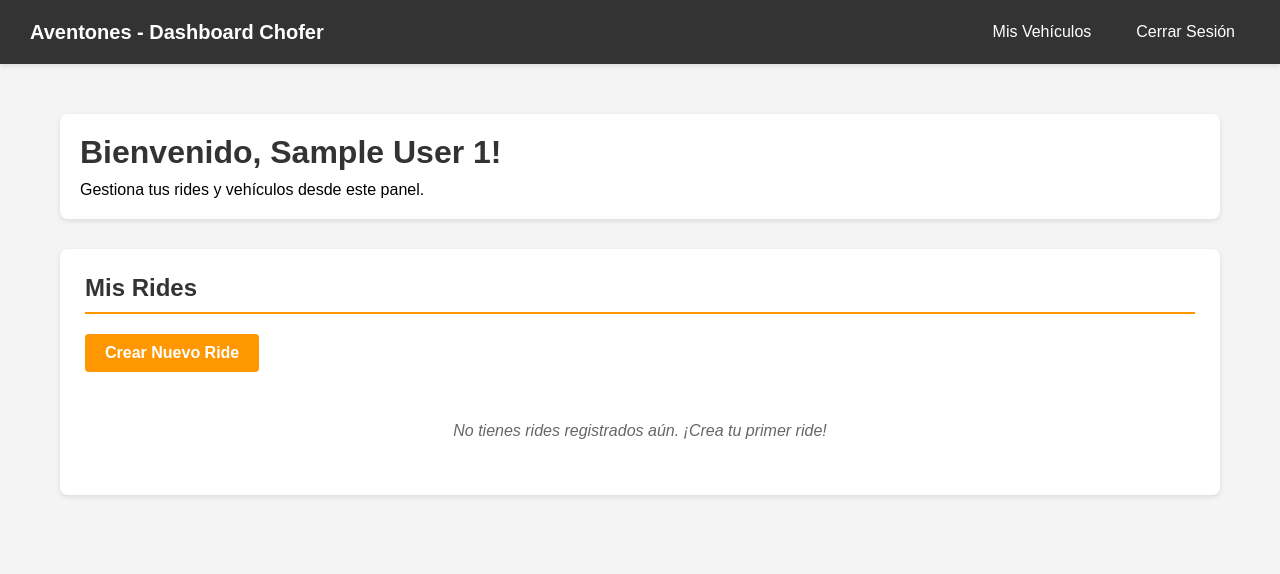
After one commit to pablora573-star/Proyecto1-ISW-613, a PHP site: page /pages/dashboard_chofer.php in a window 1280 px wide. The commit adds this page. Shown: the top 574 px of the page. Run offline with PHP 8.4, Linux system fonts and the light colour scheme; the visitor is signed in with stand-in values (Sample User, id 1); data that the repository does not hold is empty.

Commit message:
Usuarios
Se crearon el insertar de los usuarios, el activar cuentas nuevas, el dashboard de los choferes, se cambiaron algunas cosas del  registro de admins y se cre un php que habisa si la cuenta se pudo activar o no.

```diff
--- /dev/null
+++ b/pages/dashboard_chofer.php
@@ -0,0 +1,248 @@
+<?php
+session_start();
+
+// Verificar que el usuario esté logueado y sea chofer
+if (!isset($_SESSION['user_id']) || $_SESSION['rol'] !== 'chofer') {
+    header("Location: /index.php?error=sesion_expirada");
+    exit();
+}
+
+$currentDir = dirname(__FILE__);
+$parentDir = dirname($currentDir);
+include($parentDir . '/common/connection.php');
+
+$user_id = $_SESSION['user_id'];
+$nombre = $_SESSION['nombre'];
+$apellido = $_SESSION['apellido'];
+
+// Obtener rides del chofer
+$sqlRides = "SELECT r.*, v.placa, v.marca, v.modelo
+             FROM rides r
+             LEFT JOIN vehicles v ON r.vehicle_id = v.id
+             WHERE r.user_id = ?
+             ORDER BY r.fecha_viaje DESC, r.hora_viaje DESC";
+$stmtRides = mysqli_prepare($conn, $sqlRides);
+mysqli_stmt_bind_param($stmtRides, 'i', $user_id);
+mysqli_stmt_execute($stmtRides);
+$resultRides = mysqli_stmt_get_result($stmtRides);
+
+mysqli_close($conn);
+?>
+<!DOCTYPE html>
+<html lang="es">
+<head>
+    <meta charset="UTF-8">
+    <meta name="viewport" content="width=device-width, initial-scale=1.0">
+    <title>Dashboard Chofer - Aventones</title>
+    <style>
+        * {
+            margin: 0;
+            padding: 0;
+            box-sizing: border-box;
+        }
+        body {
+            font-family: Arial, sans-serif;
+            background-color: #f4f4f4;
+        }
+        nav {
+            background-color: #333;
+            padding: 15px 30px;
+            display: flex;
+            justify-content: space-between;
+            align-items: center;
+            box-shadow: 0 2px 5px rgba(0,0,0,0.1);
+        }
+        nav h2 {
+            color: white;
+            font-size: 20px;
+        }
+        nav .nav-links {
+            display: flex;
+            gap: 15px;
+        }
+        nav a {
+            color: white;
+            text-decoration: none;
+            padding: 8px 15px;
+            border-radius: 4px;
+            transition: background-color 0.3s;
+        }
+        nav a:hover {
+            background-color: #555;
+        }
+        .container {
+            max-width: 1200px;
+            margin: 30px auto;
+            padding: 20px;
+        }
+        .welcome {
+            background: white;
+            padding: 20px;
+            border-radius: 8px;
+            margin-bottom: 30px;
+            box-shadow: 0 2px 5px rgba(0,0,0,0.1);
+        }
+        .welcome h1 {
+            color: #333;
+            margin-bottom: 10px;
+        }
+        .section {
+            background: white;
+            padding: 25px;
+            border-radius: 8px;
+            margin-bottom: 30px;
+            box-shadow: 0 2px 5px rgba(0,0,0,0.1);
+        }
+        .section h2 {
+            color: #333;
+            margin-bottom: 20px;
+            border-bottom: 2px solid #FF9800;
+            padding-bottom: 10px;
+        }
+        .btn {
+            display: inline-block;
+            padding: 10px 20px;
+            background-color: #FF9800;
+            color: white;
+            text-decoration: none;
+            border-radius: 4px;
+            margin-bottom: 20px;
+            font-weight: bold;
+        }
+        .btn:hover {
+            background-color: #F57C00;
+        }
+        table {
+            width: 100%;
+            border-collapse: collapse;
+            margin-top: 15px;
+        }
+        th {
+            background-color: #FF9800;
+            color: white;
+            padding: 12px;
+            text-align: left;
+        }
+        td {
+            padding: 12px;
+            border-bottom: 1px solid #ddd;
+        }
+        tr:hover {
+            background-color: #f5f5f5;
+        }
+        .actions a {
+            color: #2196F3;
+            text-decoration: none;
+            margin-right: 10px;
+        }
+        .actions a:hover {
+            text-decoration: underline;
+        }
+        .actions a.delete {
+            color: #f44336;
+        }
+        .no-data {
+            text-align: center;
+            color: #666;
+            padding: 30px;
+            font-style: italic;
+        }
+    </style>
+</head>
+<body>
+    <nav>
+        <h2>Aventones - Dashboard Chofer</h2>
+        <div class="nav-links">
+            <a href="/pages/vehiculos.php">Mis Vehículos</a>
+            <a href="/actions/logout.php">Cerrar Sesión</a>
+        </div>
+    </nav>
+
+    <div class="container">
+        <div class="welcome">
+            <h1>Bienvenido, <?= htmlspecialchars($nombre . ' ' . $apellido) ?>!</h1>
+            <p>Gestiona tus rides y vehículos desde este panel.</p>
+        </div>
+
+        <div class="section">
+            <h2>Mis Rides</h2>
+            <?php
+            // mensajes de éxito o error
+            if (isset($_GET['success'])) {
+                $successMessages = [
+                    'ride_created' => ' Ride creado exitosamente.',
+                    'ride_updated' => ' Ride actualizado exitosamente.',
+                    'ride_deleted' => ' Ride eliminado exitosamente.'
+                ];
+                $message = $successMessages[$_GET['success']] ?? '';
+                if ($message) {
+                    echo '<div style="background-color:#d4edda;border-left:4px solid #28a745;color:#155724;padding:12px;margin-bottom:20px;border-radius:4px;">' . $message . '</div>';
+                }
+            }
+
+            if (isset($_GET['error'])) {
+                $errorMessages = [
+                    'delete_failed' => ' Error al eliminar el ride.',
+                    'unauthorized' => ' No tienes permiso para realizar esta acción.',
+                    'ride_not_found' => ' Ride no encontrado.'
+                ];
+                $message = $errorMessages[$_GET['error']] ?? '';
+                if ($message) {
+                    echo '<div style="background-color:#f8d7da;border-left:4px solid #dc3545;color:#721c24;padding:12px;margin-bottom:20px;border-radius:4px;">' . $message . '</div>';
+                }
+            }
+            ?>
+
+            <a href="/pages/crear_ride.php" class="btn">Crear Nuevo Ride</a>
+
+            <?php
+              if (mysqli_num_rows($resultRides) > 0): ?>
+                <table>
+                    <tr>
+                        <th>Nombre</th>
+                        <th>Origen → Destino</th>
+                        <th>Fecha y Hora</th>
+                        <th>Vehículo</th>
+                        <th>Costo</th>
+                        <th>Espacios</th>
+                        <th>Acciones</th>
+                    </tr>
+                    <?php while ($ride = mysqli_fetch_assoc($resultRides)): ?>
+                        <tr>
+                            <td><?= htmlspecialchars($ride['nombre']) ?></td>
+                            <td>
+                                <strong><?= htmlspecialchars($ride['origen']) ?></strong> →
+                                <?= htmlspecialchars($ride['destino']) ?>
+                            </td>
+                            <td>
+                                <?= date('d/m/Y', strtotime($ride['fecha_viaje'])) ?><br>
+                                <?= date('H:i', strtotime($ride['hora_viaje'])) ?>
+                            </td>
+                            <td>
+                                <?php if ($ride['placa']): ?>
+                                    <?= htmlspecialchars($ride['marca'] . ' ' . $ride['modelo']) ?><br>
+                                    <small><?= htmlspecialchars($ride['placa']) ?></small>
+                                <?php else: ?>
+                                    <em>Sin vehículo</em>
+                                <?php endif; ?>
+                            </td>
+                            <td>₡<?= number_format($ride['costo_espacio'], 0) ?></td>
+                            <td><?= $ride['cantidad_espacios'] ?></td>
+                            <td class="actions">
+                                <a href="/pages/editar_ride.php?id=<?= $ride['id'] ?>">Editar</a>
+                                <a href="/actions/eliminar_ride.php?id=<?= $ride['id'] ?>"
+                                   class="delete"
+                                   onclick="return confirm('¿Estás seguro de eliminar este ride?')">Eliminar</a>
+                            </td>
+                        </tr>
+                    <?php endwhile; ?>
+                </table>
+            <?php else: ?>
+                <div class="no-data">
+                    No tienes rides registrados aún. ¡Crea tu primer ride!
+                </div>
+            <?php endif; ?>
+        </div>
+    </div>
+</body>
+</html>
--- a/pages/registration_admin.php
+++ b/pages/registration_admin.php
@@ -1,3 +1,4 @@
+
 <!DOCTYPE html>
 <html lang="es">
 
@@ -130,7 +131,7 @@
         <h2>Aventones</h2>
         <div class="nav-links">
             <!--<a href="/register_pasajero.php" class="btn-primary">Registrar Admin</a>-->
-            <a href="/Proyecto1-ISW-613/index.php">Volver al Login</a>
+            <a href="/actions/logout.php">Volver al Login</a>
         </div>
     </nav>
 
```
Also changed, not shown: actions/activarCuenta.php (added, +92 -0 lines), actions/insertUser.php (added, +147 -0 lines), pages/registration_confirm.php (added, +95 -0 lines).
